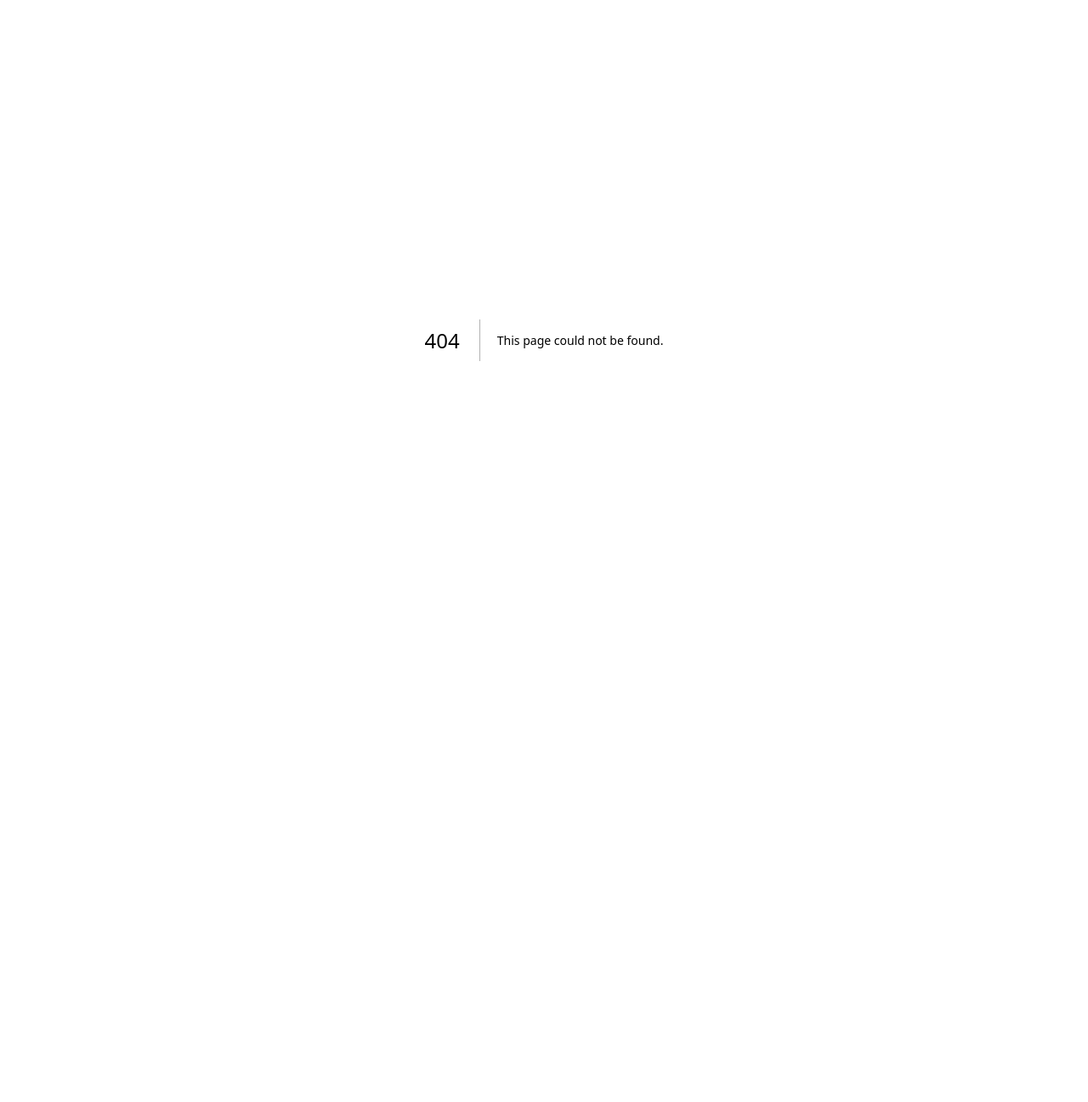
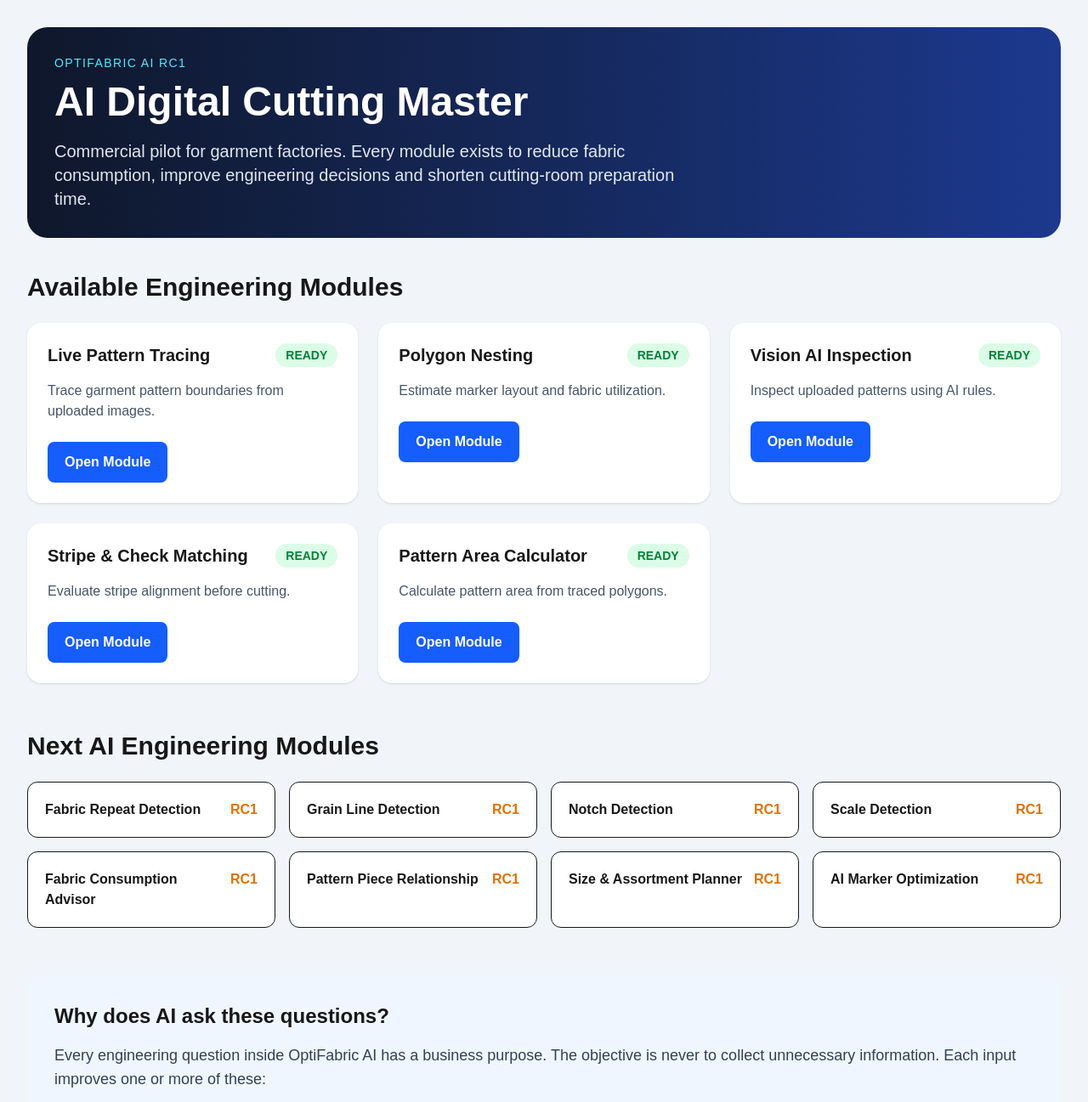
Before and after one commit to mahtab2011/mbncon, a Next.js app: page /optifabric/pilot-dashboard in a window 1280 px wide. Before the commit this address had no page. Shown: the top 1297 px of the page at 85% size. Before the commit the page ends 800 px from the top, so only its background shows below. Built offline with nearby package versions, Linux system fonts and the light colour scheme.

Commit message:
Add OptiFabric pilot dashboard and fabric intelligence engines

```diff
--- /dev/null
+++ b/app/optifabric/pilot-dashboard/page.tsx
@@ -0,0 +1,187 @@
+"use client";
+
+import Link from "next/link";
+
+const completedModules = [
+  {
+    title: "Live Pattern Tracing",
+    href: "/optifabric/mini-pilot/live-tracing",
+    description: "Trace garment pattern boundaries from uploaded images.",
+  },
+  {
+    title: "Polygon Nesting",
+    href: "/optifabric/mini-pilot/polygon-nesting",
+    description: "Estimate marker layout and fabric utilization.",
+  },
+  {
+    title: "Vision AI Inspection",
+    href: "/optifabric/pattern-analysis",
+    description: "Inspect uploaded patterns using AI rules.",
+  },
+  {
+    title: "Stripe & Check Matching",
+    href: "/optifabric/stripe-matching",
+    description: "Evaluate stripe alignment before cutting.",
+  },
+  {
+    title: "Pattern Area Calculator",
+    href: "/optifabric/pattern-area",
+    description: "Calculate pattern area from traced polygons.",
+  },
+];
+
+const comingSoon = [
+  "Fabric Repeat Detection",
+  "Grain Line Detection",
+  "Notch Detection",
+  "Scale Detection",
+  "Fabric Consumption Advisor",
+  "Pattern Piece Relationship",
+  "Size & Assortment Planner",
+  "AI Marker Optimization",
+];
+
+export default function PilotDashboardPage() {
+  return (
+    <main className="min-h-screen bg-slate-100 p-8">
+      <div className="mx-auto max-w-7xl">
+
+        <div className="rounded-3xl bg-gradient-to-r from-slate-900 to-blue-900 p-8 text-white">
+
+          <div className="text-sm uppercase tracking-widest text-cyan-300">
+            OptiFabric AI RC1
+          </div>
+
+          <h1 className="mt-3 text-5xl font-bold">
+            AI Digital Cutting Master
+          </h1>
+
+          <p className="mt-5 max-w-3xl text-xl text-slate-200">
+            Commercial pilot for garment factories.
+            Every module exists to reduce fabric consumption,
+            improve engineering decisions and shorten cutting-room preparation time.
+          </p>
+
+        </div>
+
+        <div className="mt-10">
+
+          <h2 className="text-3xl font-bold">
+            Available Engineering Modules
+          </h2>
+
+          <div className="mt-6 grid gap-6 md:grid-cols-2 xl:grid-cols-3">
+
+            {completedModules.map((module) => (
+
+              <div
+                key={module.title}
+                className="rounded-2xl bg-white p-6 shadow"
+              >
+
+                <div className="flex items-center justify-between">
+
+                  <h3 className="text-xl font-semibold">
+                    {module.title}
+                  </h3>
+
+                  <span className="rounded-full bg-green-100 px-3 py-1 text-sm font-semibold text-green-700">
+                    READY
+                  </span>
+
+                </div>
+
+                <p className="mt-4 text-slate-600">
+                  {module.description}
+                </p>
+
+                <Link
+                  href={module.href}
+                  className="mt-6 inline-block rounded-lg bg-blue-600 px-5 py-3 font-semibold text-white hover:bg-blue-700"
+                >
+                  Open Module
+                </Link>
+
+              </div>
+
+            ))}
+
+          </div>
+
+        </div>
+
+        <div className="mt-14">
+
+          <h2 className="text-3xl font-bold">
+            Next AI Engineering Modules
+          </h2>
+
+          <div className="mt-6 grid gap-4 md:grid-cols-2 xl:grid-cols-4">
+
+            {comingSoon.map((item) => (
+
+              <div
+                key={item}
+                className="rounded-xl border bg-white p-5"
+              >
+
+                <div className="flex justify-between">
+
+                  <span className="font-semibold">
+                    {item}
+                  </span>
+
+                  <span className="text-amber-600 font-bold">
+                    RC1
+                  </span>
+
+                </div>
+
+              </div>
+
+            ))}
+
+          </div>
+
+        </div>
+
+        <div className="mt-14 rounded-2xl bg-blue-50 p-8">
+
+          <h2 className="text-2xl font-bold">
+            Why does AI ask these questions?
+          </h2>
+
+          <p className="mt-4 text-lg text-slate-700">
+
+            Every engineering question inside OptiFabric AI has a business purpose.
+
+            The objective is never to collect unnecessary information.
+
+            Each input improves one or more of these:
+
+          </p>
+
+          <ul className="mt-6 space-y-3 text-lg">
+
+            <li>✔ Improve marker efficiency</li>
+
+            <li>✔ Reduce fabric waste</li>
+
+            <li>✔ Improve cutting accuracy</li>
+
+            <li>✔ Reduce recutting</li>
+
+            <li>✔ Reduce engineering time</li>
+
+            <li>✔ Improve buyer quality compliance</li>
+
+            <li>✔ Increase factory profitability</li>
+
+          </ul>
+
+        </div>
+
+      </div>
+    </main>
+  );
+}
```
